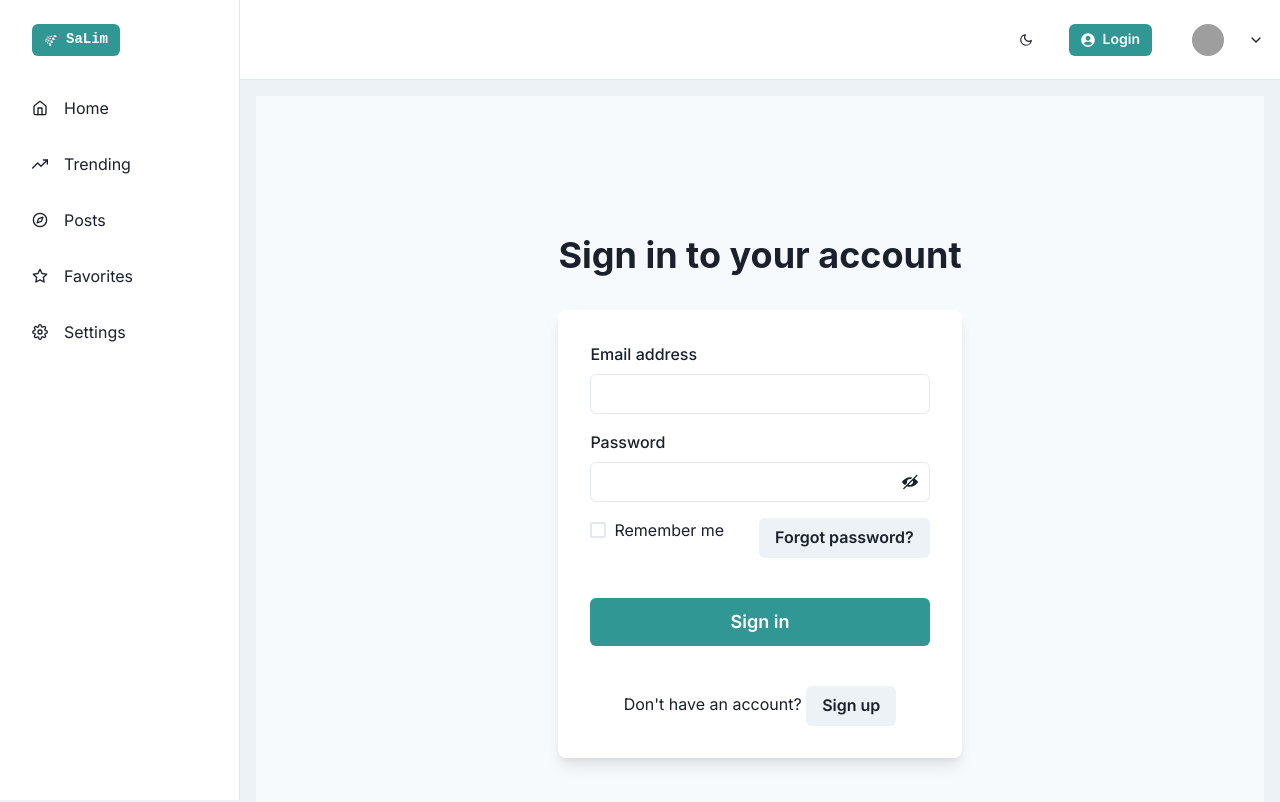
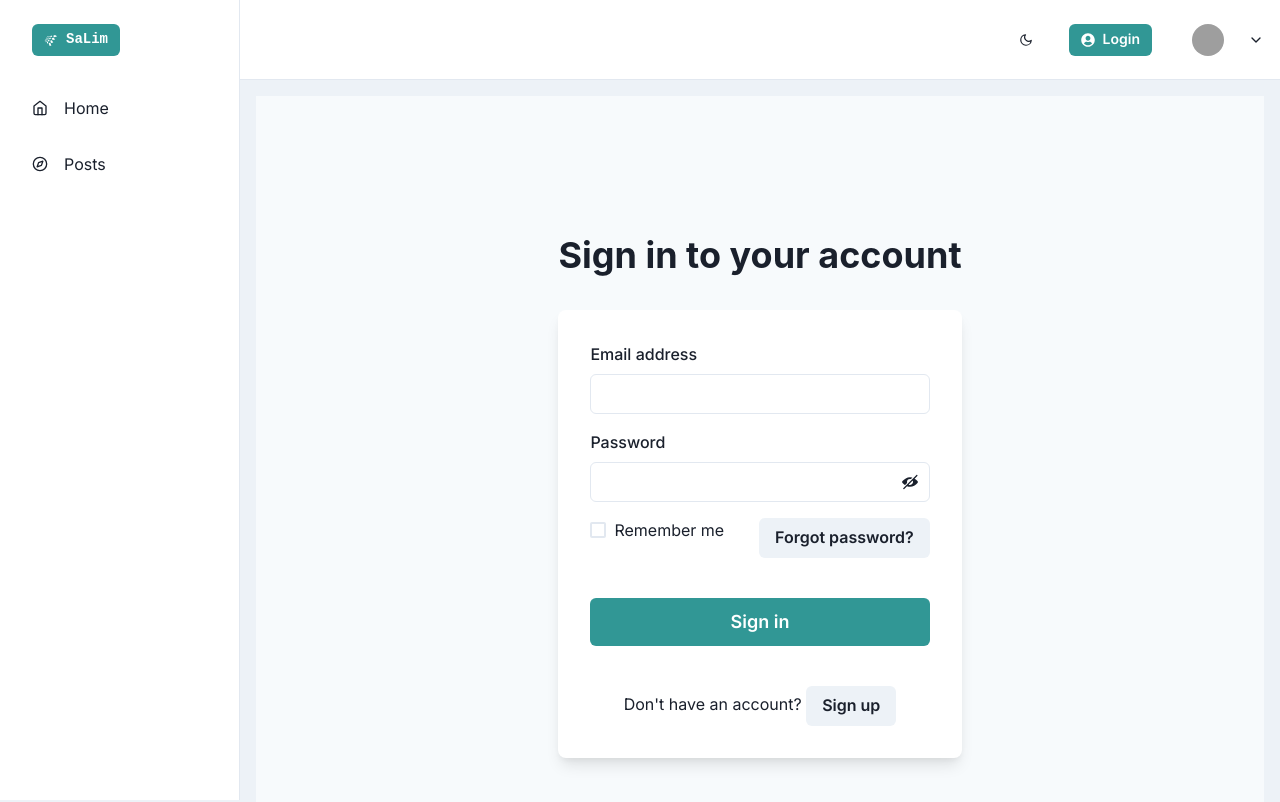
Before and after one commit to SaLim-Sayed/social-media-next, a Next.js app: page /post/get in a window 1280 px wide. Shown: the top 802 px of the page. Built offline with nearby package versions, Linux system fonts and the light colour scheme; grey boxes are pictures that could not be loaded.

Commit message:
Update Navbar.tsx

```diff
--- a/components/Layouts/Navbar.tsx
+++ b/components/Layouts/Navbar.tsx
@@ -77,10 +77,7 @@ interface SidebarProps extends BoxProps {
 
 const LinkItems: Array<LinkItemProps> = [
   { name: "Home", icon: FiHome, url: "/" },
-  { name: "Trending", icon: FiTrendingUp, url: "/trending" },
-  { name: "Posts", icon: FiCompass, url: "/post" },
-  { name: "Favorites", icon: FiStar, url: "/favorites" },
-  { name: "Settings", icon: FiSettings, url: "/settings" },
+  { name: "Posts", icon: FiCompass, url: "/post" }
 ];
 
 const SidebarContent = ({ onClose, ...rest }: SidebarProps) => {
@@ -248,8 +245,6 @@ const MobileNav = ({ onOpen, ...rest }: MobileProps) => {
               <MenuItem onClick={() => router.push("/auth/profile")}>
                 Profile
               </MenuItem>
-              <MenuItem>Settings</MenuItem>
-              <MenuItem>Billing</MenuItem>
               <MenuDivider />
               <MenuItem onClick={() => signOut()}>Sign out</MenuItem>
             </MenuList>
```
